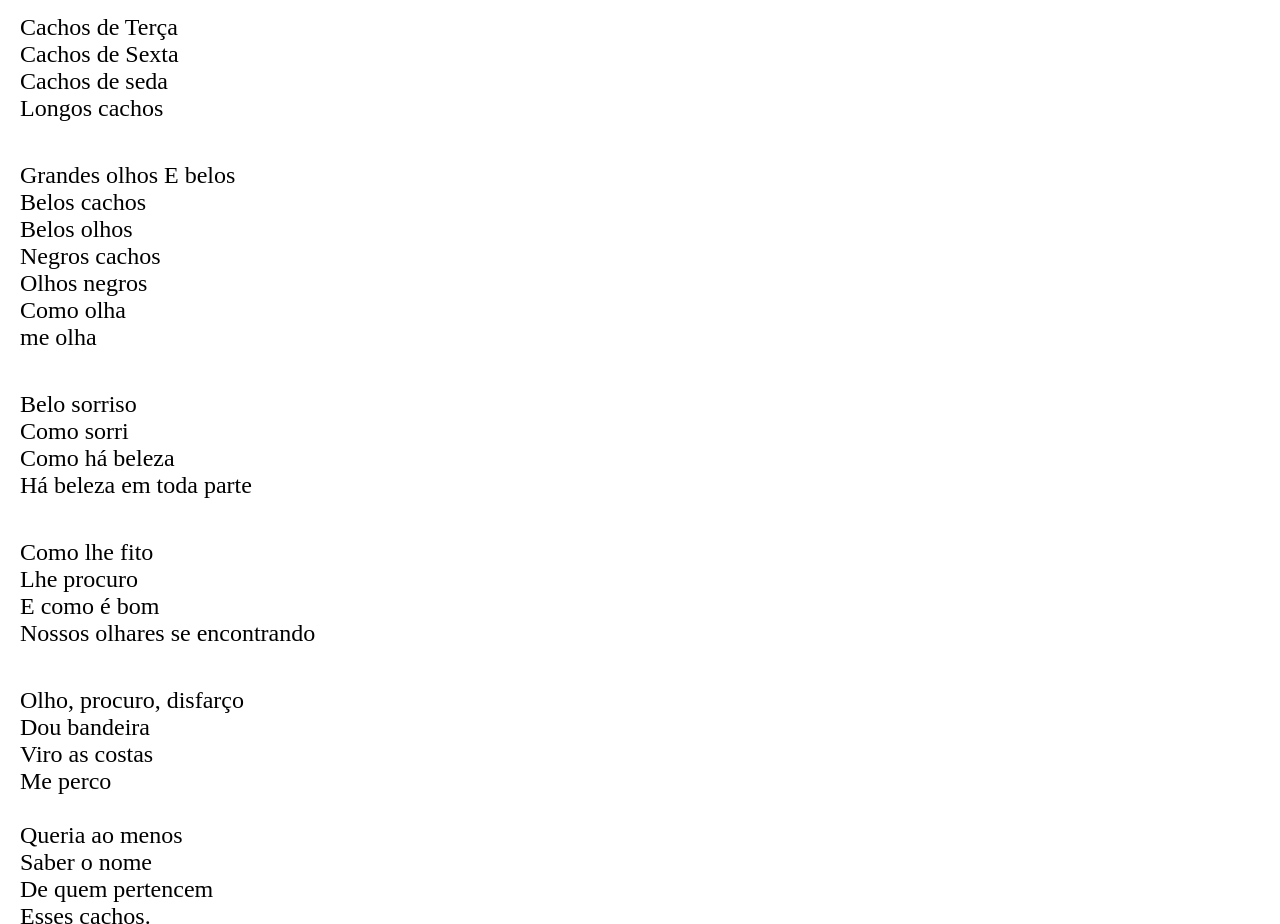
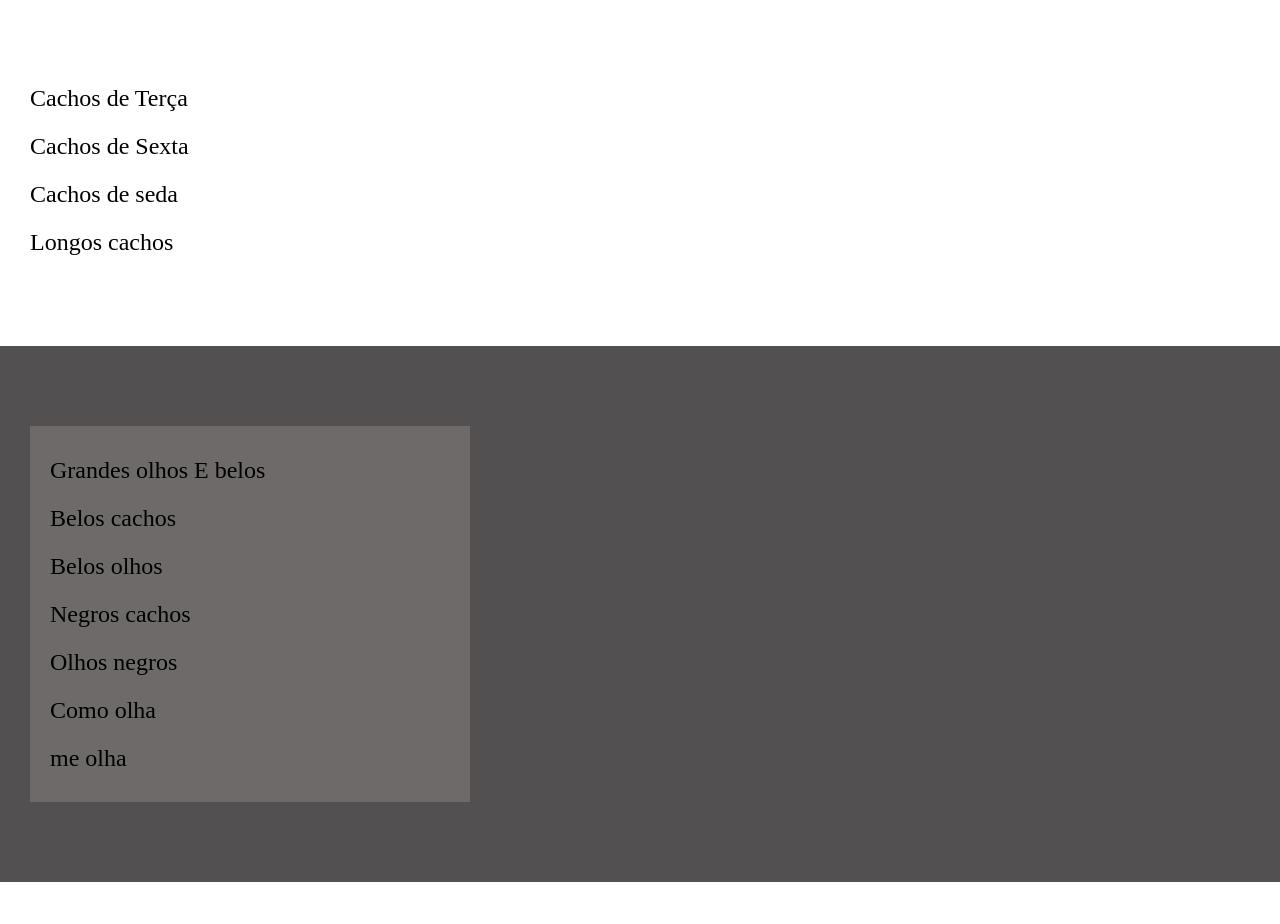
Before and after one commit to MAHRE888/html-css, a plain HTML site: page desafios/poesia/index.html in a window 1280 px wide. Shown: the part 338-1262 px from the top of the page. Drawn offline with Linux system fonts and the light colour scheme; a web font is replaced by a local one.

Commit message:
atualização cordel

```diff
--- a/desafios/poesia/index.html
+++ b/desafios/poesia/index.html
@@ -4,7 +4,8 @@
 <head>
   <meta charset="UTF-8">
   <meta name="viewport" content="width=device-width, initial-scale=1.0">
-  <title>Poesia</title>
+  <title>POESIA NEGROS CACHOS</title>
+  <link rel="shortcut icon" href="imagens/icon.ico" type="image/x-icon">
   <style>
     @import url('https://fonts.googleapis.com/css2?family=Alfa+Slab+One&family=Paytone+One&display=swap');
     @import url('https://fonts.googleapis.com/css2?family=Alfa+Slab+One&family=Paytone+One&family=Recursive:wght@300..1000&display=swap');
@@ -22,7 +23,7 @@
   </header>
   <main>
     <h2>Para meu amor eterno</h2>
-    <section>
+    <section class="normal">
       <p>
         Cachos de Terça <br>
         Cachos de Sexta <br>
@@ -30,7 +31,7 @@
         Longos cachos
       </p>
     </section>
-    <section>
+    <section class="imagem">
       <p>
         Grandes olhos
         E belos <br>
@@ -42,7 +43,7 @@
         me olha
       </p>
     </section>
-    <section>
+    <section class="normal">
       <p>
         Belo sorriso <br>
         Como sorri <br>
@@ -50,7 +51,7 @@
         Há beleza em toda parte
       </p>
     </section>
-    <section>
+    <section class="imagem">
       <p>
         Como lhe fito <br>
         Lhe procuro <br>
@@ -58,7 +59,7 @@
         Nossos olhares se encontrando
       </p>
     </section>
-    <section>
+    <section class="normal">
       <p>
         Olho, procuro, disfarço <br>
         Dou bandeira <br>
--- a/desafios/poesia/style.css
+++ b/desafios/poesia/style.css
@@ -11,21 +11,13 @@ header {
   color: white;
   padding: 40px;
 }
-header a {
+a {
   color: white;
   text-decoration: none;
 }
-header a:hover {
-  text-decoration: underline;
-  color: rgb(0, 140, 255);
-}
 a:hover {
   text-decoration: underline;
-  color: aqua;
-}
-a {
-  color: white;
-  text-decoration: none;
+  color: rgb(255, 255, 255);
 }
 footer {
   background-color: black;
@@ -39,17 +31,33 @@ article {
 }
 h1 {
   margin-bottom: 20px;
+  font-variant: small-caps;
   font-family: "Paytone One", sans-serif;
   font-weight: none;
   font-size: 10vh;
   text-shadow: 1px 1px 1px black;
 }
 h2 {
+  font-variant: small-caps;
   font-size: 55px;
   padding: 10px;
 }
 section {
-  padding: 20px;
+  padding-top: 10vh;
+  padding-bottom: 10vh;
+  padding-left: 30px;
+  line-height: 2em;
   font-family: "Recursivo";
   font-size: x-large;
 }
+section.normal {
+  background-color: rgb(255, 255, 255);
+}
+section.imagem {
+  background-color: rgb(82, 80, 80);
+}
+section.imagem > p {
+  background-color: rgba(138, 133, 133, 0.507);
+  width: 400px;
+  padding: 20px;
+}
```
Also changed, not shown: desafios/poesia/imagens/icon.ico (added).
